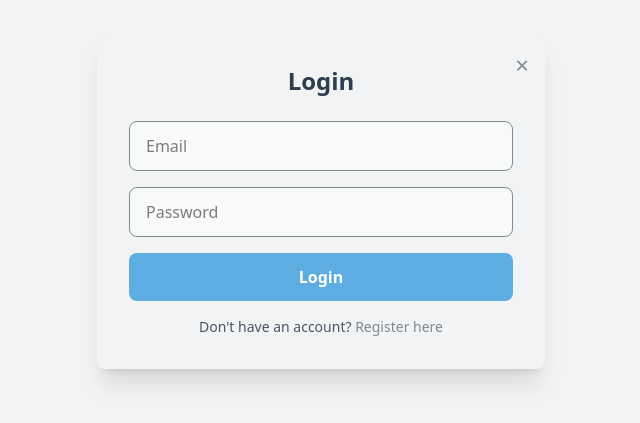
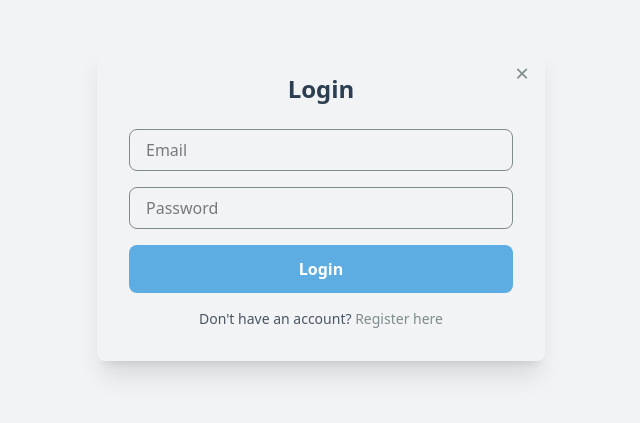
Before and after one commit to Iseost/Holidaze, a React (Vite) app in the folder holidaze/: page /login in a window 1280 px wide. Shown: the part 199-622 px from the top of the page, without its empty margins (319-959 px from the left). Built offline with nearby package versions, Linux system fonts and the light colour scheme.

Commit message:
update login.jsx
Enhance login form validation and error handling

```diff
--- a/holidaze/src/pages/Login.jsx
+++ b/holidaze/src/pages/Login.jsx
@@ -5,14 +5,40 @@ import { login } from "../api/Auth";
 export default function Login() {
   const [email, setEmail] = useState("");
   const [password, setPassword] = useState("");
+  const [emailError, setEmailError] = useState(null);
+  const [passwordError, setPasswordError] = useState(null);
   const [error, setError] = useState(null);
   const [success, setSuccess] = useState(null);
   const navigate = useNavigate();
 
   const handleSubmit = async (e) => {
     e.preventDefault();
+    setEmailError(null);
+    setPasswordError(null);
     setError(null);
     setSuccess(null);
+
+    // Validate email
+    if (!email.trim()) {
+      setEmailError("Please enter a valid email address.");
+      return;
+    }
+
+    if (!email.endsWith("@student.noroff.no")) {
+      setEmailError("Email must end with @student.noroff.no.");
+      return;
+    }
+
+    // Validate password
+    if (!password.trim()) {
+      setPasswordError("Please enter your password.");
+      return;
+    }
+
+    if (password.length < 8) {
+      setPasswordError("Password must be at least 8 characters long.");
+      return;
+    }
 
     try {
       await login(email, password);
@@ -43,22 +69,36 @@ export default function Login() {
           </div>
         )}
         <form onSubmit={handleSubmit} className="space-y-4">
+          <div>
             <input
               type="email"
               placeholder="Email"
               value={email}
               onChange={(e) => setEmail(e.target.value)}
               required
-            className="w-full px-4 py-3 border bg-(--bg-header) border-(--text-sub) rounded-lg focus:outline-none "
+              className="w-full border rounded-lg px-4 py-2"
             />
+            {emailError && (
+              <div className="bg-error text-(--bg-header) rounded-lg text-sm font-semibold text-center p-1 mt-1">
+                {emailError}
+              </div>
+            )}
+          </div>
+          <div>
             <input
               type="password"
               placeholder="Password"
               value={password}
               onChange={(e) => setPassword(e.target.value)}
               required
-            className="w-full px-4 py-3 border bg-(--bg-header) border-(--text-sub) rounded-lg focus:outline-none "
+              className="w-full border rounded-lg px-4 py-2"
             />
+            {passwordError && (
+              <div className="bg-error text-(--bg-header) rounded-lg text-sm font-semibold text-center p-1 mt-1">
+                {passwordError}
+              </div>
+            )}
+          </div>
           {error && (
             <div className="bg-error text-(--bg-header) rounded-lg text-sm font-semibold text-center p-1">
               {error}
```
Lines whose indentation alone changed are shown as unchanged.
